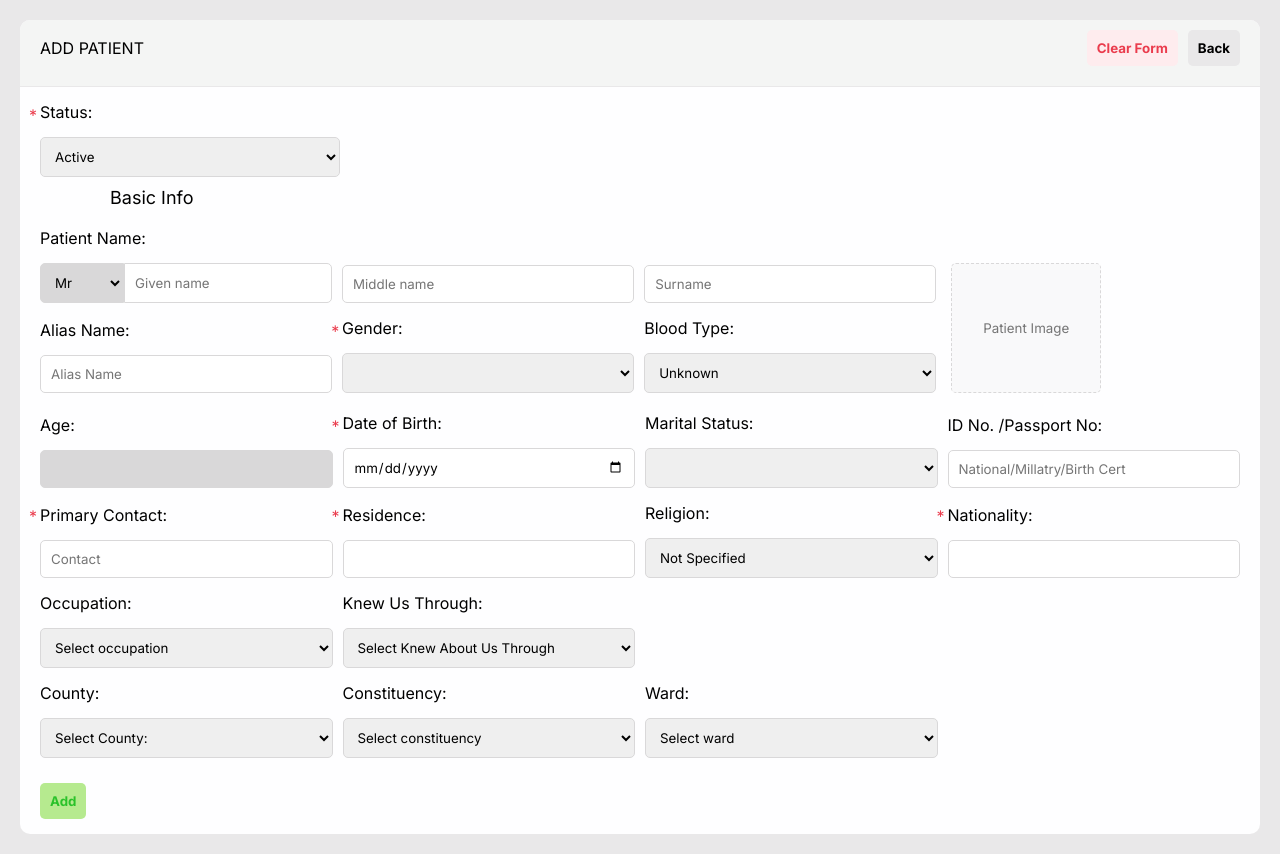
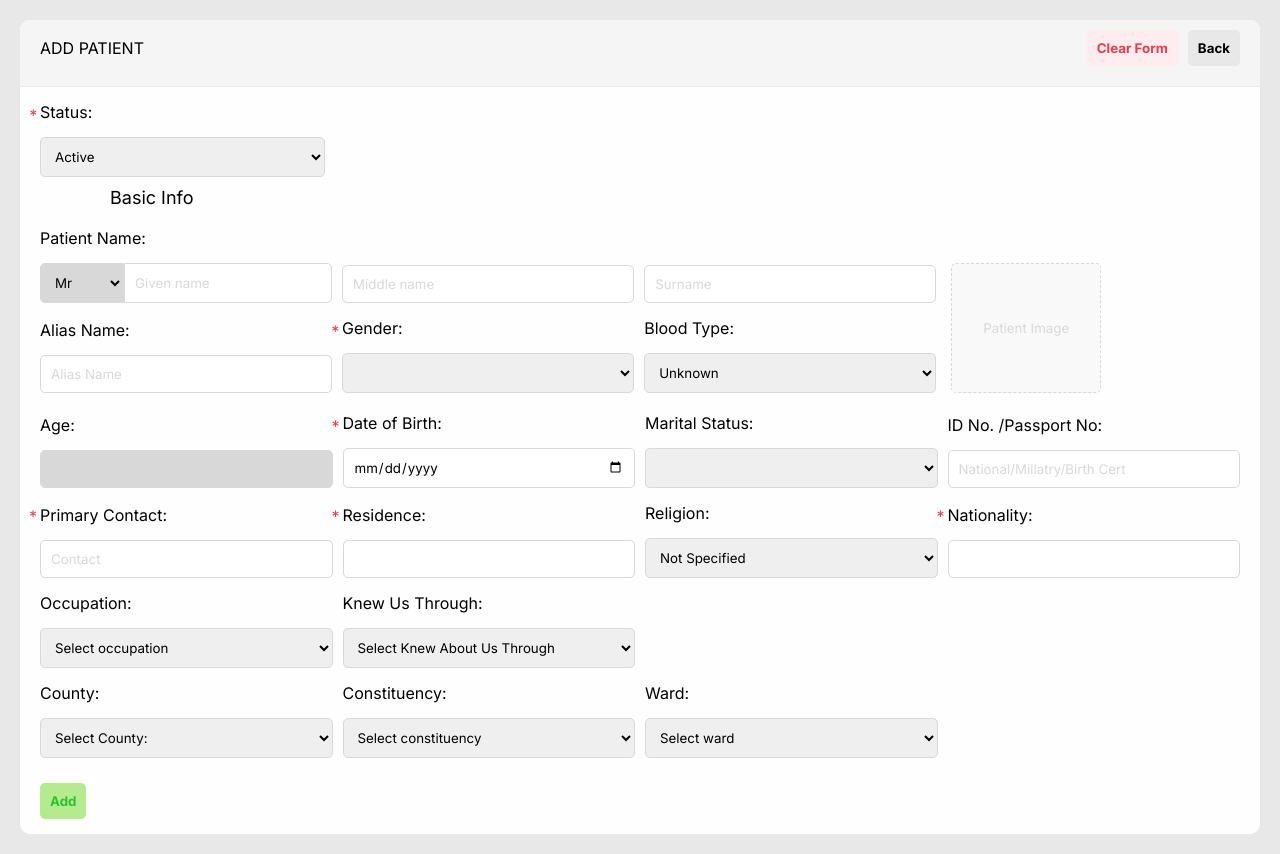
Before and after one commit to githubarj/patient-master, a React (Vite) app: page /patient-form in a window 1280 px wide. Built offline with nearby package versions, Linux system fonts and the light colour scheme.

Commit message:
code refactoring to use grid

```diff
--- a/src/Components/Form/form.css
+++ b/src/Components/Form/form.css
@@ -25,6 +25,10 @@ form input {
   border: 1px solid #d9d8d9;
   border-radius: 5px;
   width: 100%;
+}
+
+form input::placeholder {
+  color: #d9d8d9;
 }
 
 form label {
@@ -110,5 +114,5 @@ form label {
 }
 
 .form-active-select label {
-  max-width: 300px !important ;
+  width: calc(25% - 15px);
 }
```
